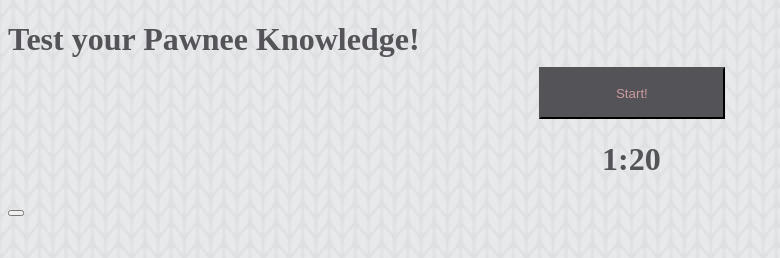
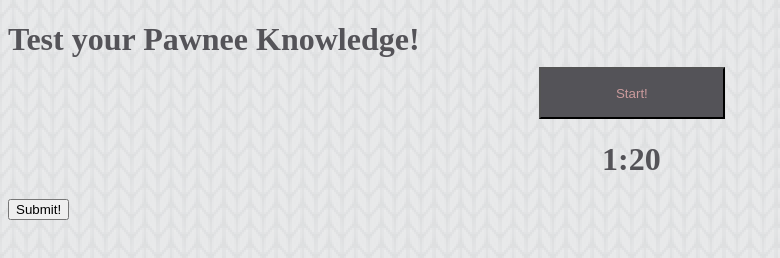
Before and after one commit to Norby257/TriviaGame, a plain HTML site: page index.html in a window 1280 px wide. Shown: the whole page, without its empty margins (0-780 px from the left). Drawn offline with nearby package versions, Linux system fonts and the light colour scheme.

Commit message:
labelled submit button

```diff
--- a/index.html
+++ b/index.html
@@ -32,6 +32,9 @@
 
             </div>
             <!-- radio button div goes here -->
+            <!-- I want to display 4 questions -->
+            <!-- each question will be shown, and there will be four options.
+                User can only pick one option -->
 
             <div class ="questions">
                     <form action="">
@@ -39,11 +42,12 @@
                         <input-type="radio" name="r" value="radio2">
                         <input-type="radio" name="r" value="radio3">
                         <input-type="radio" name="r" value="radio4">
-                        <button class="submit">
+                    </form>
 
 
-                        </button>
-                    </form>
+            <div class="submit">
+                <button class="submit">Submit!</button>
+            </div>
 
             <!-- here are the questions, this may just be moved over to the JS file so in an add element statement -->
 
```
